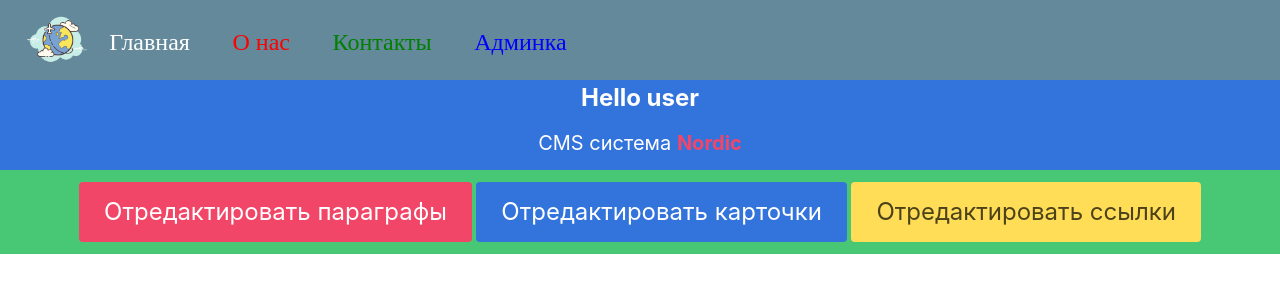
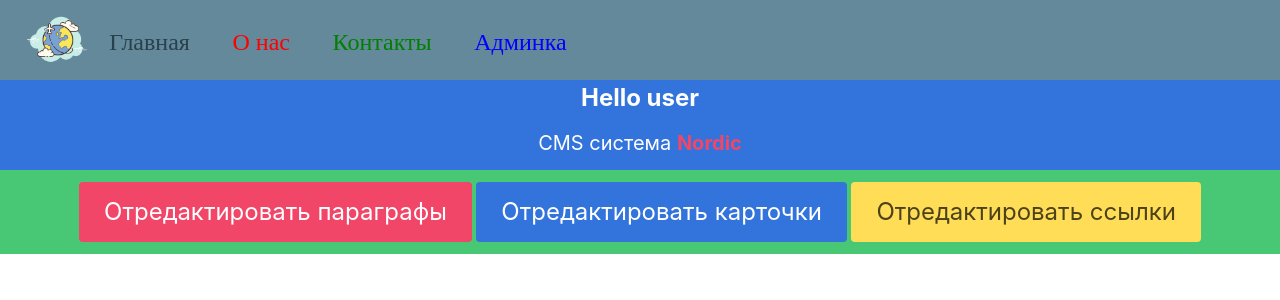
Before and after one commit to zzzonki/pj_1_travel, a PHP site: page /admin/admin.php in a window 1280 px wide, with the pointer over the restyled element. Shown: the top 300 px of the page. Run offline with PHP 8.4, Linux system fonts and the light colour scheme; data comes from the database, SQL or seed files in the repository; some libraries are stand-ins or nearby versions.

Commit message:
починил наведение на ссылки в шапке

```diff
--- a/css/header.css
+++ b/css/header.css
@@ -33,7 +33,7 @@
         /* При установке подчеркивания при наведении, вместо смены цвета transition не работает. Может он не распространяется на text-decoration? */
     }
     .nav a:hover{
-        color: var(--dark-blue);
+        color: var(--dark-blue) !important;
     }
     .side_nav{
         position: fixed;
```
